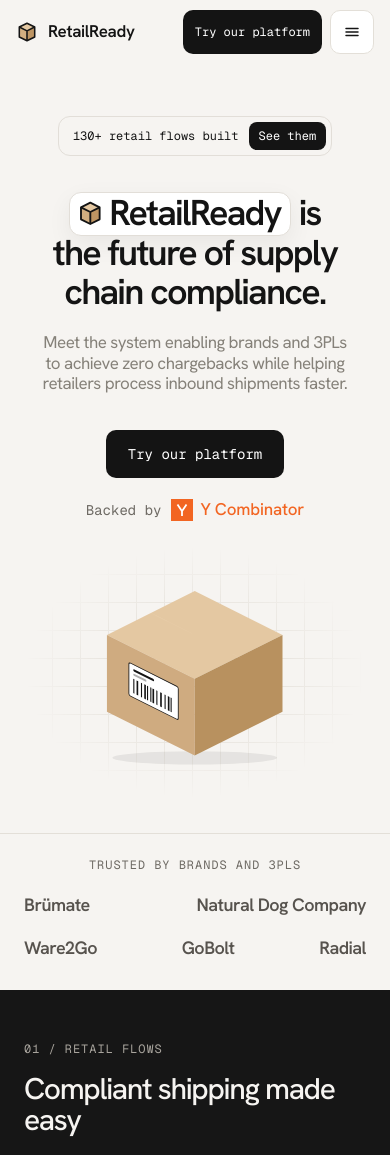
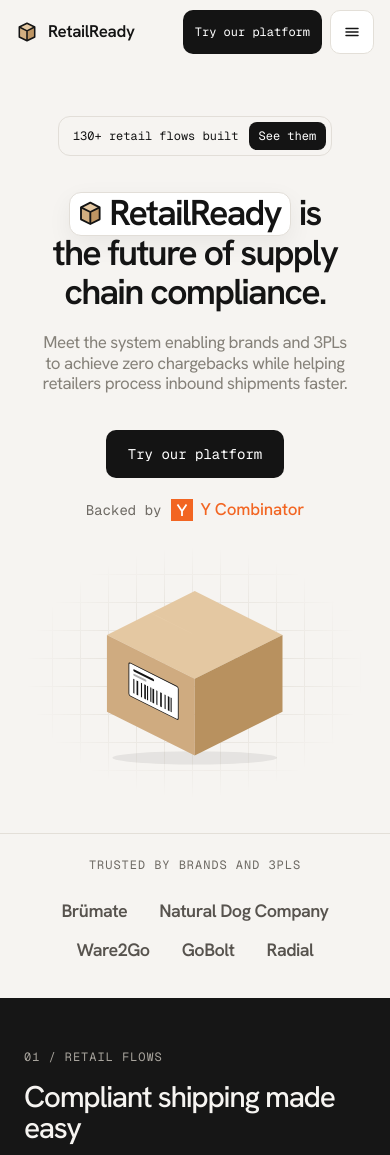
Before and after one commit to ishantgandhi/box-journey, a Next.js app: page / in a window 390 px wide. Shown: the top 1155 px of the page. Built offline with nearby package versions, Linux system fonts and the light colour scheme.

Commit message:
Refactor BrandStrip component for improved layout and responsiveness
- Import Fragment from React to enhance rendering of brand items.
- Update brand display logic to conditionally insert a break for better mobile layout.
- Adjust CSS classes for improved alignment and spacing in the brand list.

```diff
--- a/src/components/BrandStrip.tsx
+++ b/src/components/BrandStrip.tsx
@@ -1,7 +1,7 @@
 "use client";
 
 import gsap from "gsap";
-import { useRef } from "react";
+import { Fragment, useRef } from "react";
 import { HERO_LOADED } from "@/components/illustrations/BoxIllustration";
 import { useMotion } from "@/lib/motion";
 import { container, eyebrow } from "@/lib/styles";
@@ -22,11 +22,13 @@
   return (
     <div ref={ref} style={{ ...container, marginTop: "clamp(24px, 4vh, 48px)", padding: "clamp(14px, 2.6vh, 28px) 24px clamp(18px, 3.4vh, 40px)", borderTop: "1px solid var(--grid)", display: "flex", flexDirection: "column", alignItems: "center", gap: "clamp(10px, 2vh, 22px)" }}>
       <span style={eyebrow}>Trusted by brands and 3PLs</span>
-      <div style={{ width: "100%", display: "flex", flexWrap: "wrap", justifyContent: "space-between", gap: "16px 40px", fontSize: "clamp(18px, min(1.8vw, 3.2vh), 23px)", fontWeight: 600, letterSpacing: "-0.03em", color: "#57534E" }}>
-        {brands.map((b) => (
-          <span key={b} className="brand">
-            {b}
-          </span>
+      <div className="justify-center gap-x-8 lg:justify-between lg:gap-x-10" style={{ width: "100%", display: "flex", flexWrap: "wrap", fontSize: "clamp(18px, min(1.8vw, 3.2vh), 23px)", fontWeight: 600, letterSpacing: "-0.03em", color: "#57534E" }}>
+        {brands.map((b, i) => (
+          <Fragment key={b}>
+            {/* Below desktop, break after the second name so the rows split 2 + 3 */}
+            {i === 2 && <span aria-hidden="true" className="basis-full lg:hidden" />}
+            <span className="brand py-1.5 lg:py-0">{b}</span>
+          </Fragment>
         ))}
       </div>
     </div>
```
